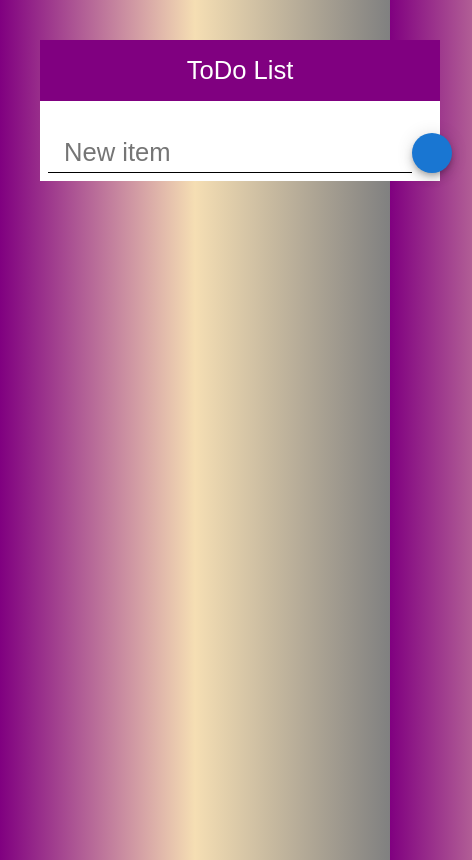
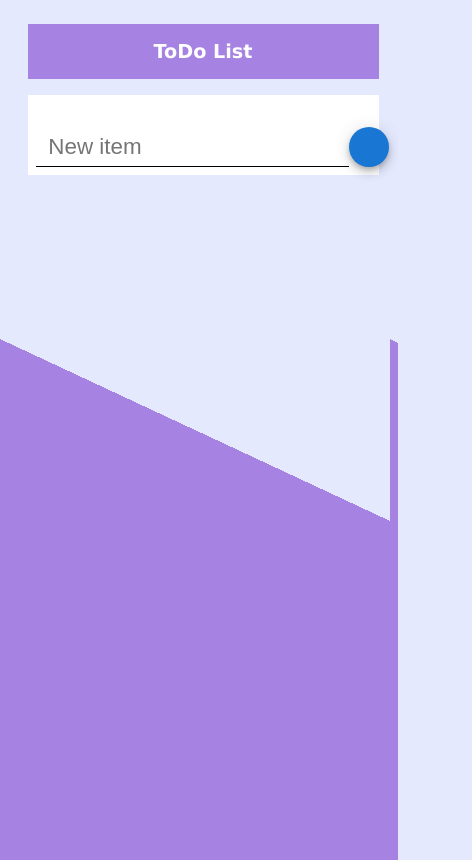
Before and after one commit to CartCane/my-todo-app, a React (Vite) app: page / in a window 390 px wide. Shown: the whole page, 472 px wide, since content can reach past the window. Built offline with nearby package versions, Linux system fonts and the light colour scheme; some icons are missing.

Commit message:
change styling

```diff
--- a/src/App.css
+++ b/src/App.css
@@ -1,5 +1,6 @@
 body{
-  background: linear-gradient(to right, purple, wheat, grey);
+  background-color: #e4e9fd;
+  background-image: -webkit-linear-gradient(65deg, #a683e3 50%, #e4e9fd 50%);
 }
 
 #root {
@@ -18,26 +19,33 @@ body{
 }
 .title{
   color: white;
-  font-size: 1.6rem;
-  font-family: Arial, Helvetica, sans-serif;
+  font-size: 1.8rem;
+  font-weight: 700;
+  /* letter-spacing: .1rem; */
+  font-family:Verdana, Geneva, Tahoma, sans-serif;
   padding: 1rem;
-  background-color: purple;
+  margin-bottom: 1rem;
+  background-color: #a683e3;
 }
 .list-item li{
   list-style: none;
-  font-family: Arial, Helvetica, sans-serif;
+  font-family: Verdana, Geneva, Tahoma, sans-serif;
   font-size: 1.5rem;
+  color: #333;
+  font-weight: 500;
   text-align: left;
+  margin-right: 1.5rem;
+  padding: .5rem;
 }
 .list-item{
   display: grid;
   align-items: center;
-  grid-template-columns: 1fr 6fr auto;
+  grid-template-columns: 1fr 8fr auto;
   padding: .5rem;
 }
 
 .list-item img{
-  height: 1.5rem;
+  height: 1.8rem;
   cursor: pointer;
 }
 
@@ -56,25 +64,32 @@ body{
   font-size: 1.6rem;
 }
 
-@keyframes logo-spin {
-  from {
-    transform: rotate(0deg);
+@media (max-width: 768px) {
+  #root {
+    width: 90%; /* Make root width smaller for mobile */
+    padding: 1rem; /* Adjust padding */
   }
-  to {
-    transform: rotate(360deg);
+
+  .title {
+    font-size: 1.2rem; /* Smaller font size for title on mobile */
   }
+
+  .list-item {
+    grid-template-columns: 1fr 8fr auto; /* Adjust grid layout */
+    padding: .4rem; /* Smaller padding for mobile */
+  }
+
+  .list-item img {
+    height: 1.5rem; /* Smaller image size on mobile */
+  }
+
+  .list-input {
+    padding: 0 .5rem .5rem; /* Keep padding consistent */
+  }
+
+  .list-input input {
+    font-size: 1.4rem; /* Adjust font size for input */
+    padding: 0 .8rem; /* Adjust input padding */
+  }
+
 }
-
-@media (prefers-reduced-motion: no-preference) {
-  a:nth-of-type(2) .logo {
-    animation: logo-spin infinite 20s linear;
-  }
-}
-
-.card {
-  padding: 2em;
-}
-
-.read-the-docs {
-  color: #888;
-}
--- a/src/components/ListItems.jsx
+++ b/src/components/ListItems.jsx
@@ -31,7 +31,7 @@ function ListItems(props) {
         {props.items.map((item, index) => (
           <React.Fragment key={index}>
             <div className="list-item">
-              <DeleteIcon onClick={() => props.delete(index)} />
+              <DeleteIcon fontSize="large" onClick={() => props.delete(index)} />
               <li
                 ref={(el) => (listItemRef.current[index] = el)}
                 contentEditable={editIndex === index}
```
